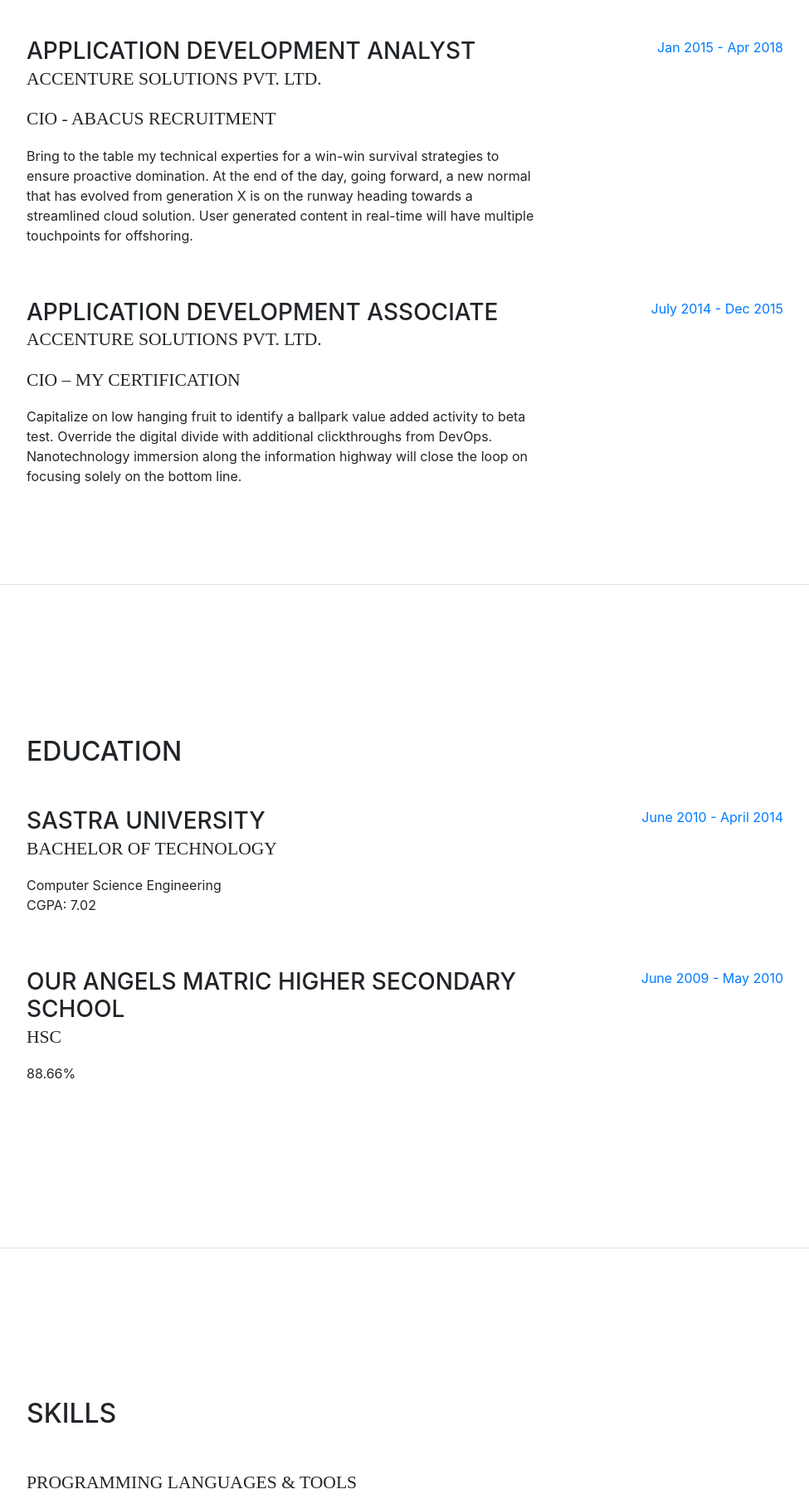
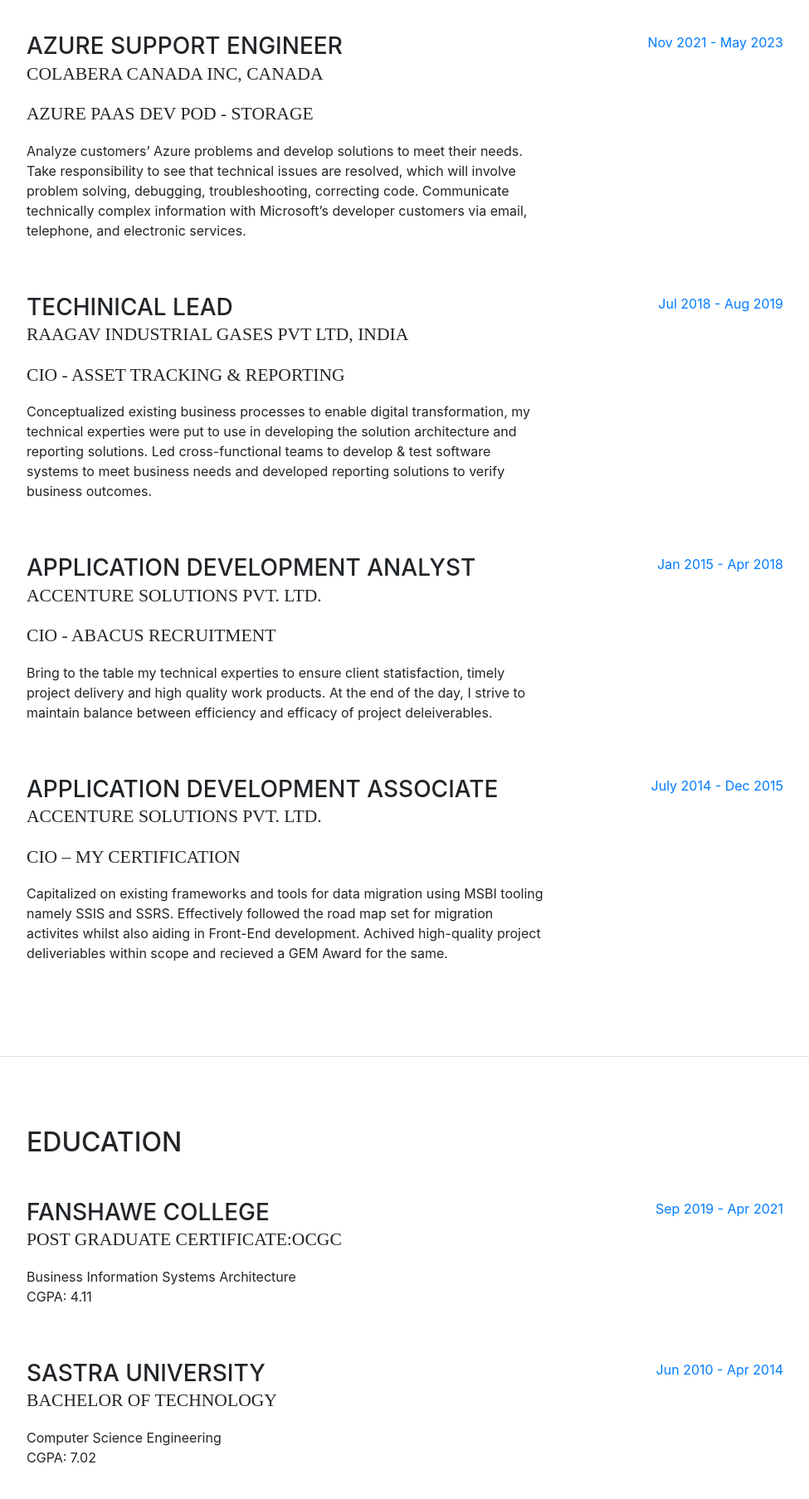
Before and after one commit to codekillr/portfolio, a website with bundled scripts: page index.html in a window 1280 px wide. Shown: the part 895-2702 px from the top of the page at 83% size, without its empty margins (288-1263 px from the left). Built offline with nearby package versions, Linux system fonts and the light colour scheme; a web font is replaced by a local one.

Commit message:
Update index.html
Updated with latest details 2023-May

```diff
--- a/index.html
+++ b/index.html
@@ -8,7 +8,7 @@
     <meta name="description" content="">
     <meta name="author" content="">
 
-    <title>Resume - @codekillr</title>
+    <title>Portfolio - @codekillr</title>
 
     <!-- Bootstrap core CSS -->
     <link href="vendor/bootstrap/css/bootstrap.min.css" rel="stylesheet">
@@ -29,7 +29,7 @@
 
     <nav class="navbar navbar-expand-lg navbar-dark bg-primary fixed-top" id="sideNav">
       <a class="navbar-brand js-scroll-trigger" href="#page-top">
-        <span class="d-block d-lg-none">My Profile</span>
+        <span class="d-block d-lg-none">Portfolio - @codekillr</span>
         <span class="d-none d-lg-block">
           <img class="img-fluid img-profile rounded-circle mx-auto mb-2" src="img/profile.jpg" alt="">
         </span>
@@ -71,7 +71,7 @@
           <div class="subheading mb-5"> Toronto, Ontario, Canada · (+1)-(416)-930-2577 ·
             <a href="mailto:karthickragavr@gmail.com">karthickragavr@gmail.com</a>
           </div>
-          <p class="mb-5">I am experienced in leveraging agile frameworks to provide a robust synopsis for high level overviews. Iterative approaches to corporate strategy foster collaborative thinking to further the overall value proposition. Experienced in building and supporting Web Apps and Hybrid Apps.</p>
+          <p class="mb-5">I am experienced in leveraging agile frameworks and lean development methodlogies to provide a robust code for high level designs. A leader who values diversity and inclusion, fosters collaborative thinking to further the overall value proposition. Experienced in building and supporting Web Apps, Hybrid Apps and Cloud Native Apps.</p>
           <ul class="list-inline list-social-icons mb-0">
             <li class="list-inline-item">
               <a href="#">
@@ -115,10 +115,35 @@
 
           <div class="resume-item d-flex flex-column flex-md-row mb-5">
             <div class="resume-content mr-auto">
+              <h3 class="mb-0">Azure Support Engineer</h3>
+              <div class="subheading mb-3">Colabera Canada Inc, Canada</div>
+              <div class="subheading mb-3">Azure PaaS Dev Pod - Storage</div>
+              <p>Analyze customers’ Azure problems and develop solutions to meet their needs. Take responsibility to see that technical issues are resolved, which will involve problem solving, debugging, troubleshooting, correcting code. Communicate technically complex information with Microsoft’s developer customers via email, telephone, and electronic services.</p>
+            </div>
+            <div class="resume-date text-md-right">
+              <span class="text-primary">Nov 2021 - May 2023</span>
+            </div>
+          </div>
+
+          <div class="resume-item d-flex flex-column flex-md-row mb-5">
+            <div class="resume-content mr-auto">
+              <h3 class="mb-0">Techinical Lead</h3>
+              <div class="subheading mb-3">Raagav Industrial Gases Pvt Ltd, India </div>
+              <div class="subheading mb-3">CIO - Asset Tracking & Reporting </div>
+              <p>Conceptualized existing business processes to enable digital transformation, my technical experties were put to use in developing the solution architecture and reporting solutions. Led cross-functional teams to develop & test software systems to meet business needs and developed reporting solutions to verify business outcomes.</p>
+            </div>
+            <div class="resume-date text-md-right">
+              <span class="text-primary">Jul 2018 - Aug 2019</span>
+            </div>
+          </div>
+
+
+          <div class="resume-item d-flex flex-column flex-md-row mb-5">
+            <div class="resume-content mr-auto">
               <h3 class="mb-0">Application Development Analyst</h3>
               <div class="subheading mb-3">Accenture Solutions Pvt. Ltd.</div>
               <div class="subheading mb-3">CIO - Abacus Recruitment</div>
-              <p>Bring to the table my technical experties for a win-win survival strategies to ensure proactive domination. At the end of the day, going forward, a new normal that has evolved from generation X is on the runway heading towards a streamlined cloud solution. User generated content in real-time will have multiple touchpoints for offshoring.</p>
+              <p>Bring to the table my technical experties to ensure client statisfaction, timely project delivery and high quality work products. At the end of the day, I strive to maintain balance between efficiency and efficacy of project deleiverables.</p>
             </div>
             <div class="resume-date text-md-right">
               <span class="text-primary">Jan 2015 - Apr 2018</span>
@@ -130,7 +155,7 @@
               <h3 class="mb-0">Application Development Associate</h3>
               <div class="subheading mb-3">Accenture Solutions Pvt. Ltd.</div>
               <div class="subheading mb-3">CIO – My Certification</div>
-              <p>Capitalize on low hanging fruit to identify a ballpark value added activity to beta test. Override the digital divide with additional clickthroughs from DevOps. Nanotechnology immersion along the information highway will close the loop on focusing solely on the bottom line.</p>
+              <p>Capitalized on existing frameworks and tools for data migration using MSBI tooling namely SSIS and SSRS. Effectively followed the road map set for migration activites whilst also aiding in Front-End development. Achived high-quality project deliveriables within scope and recieved a GEM Award for the same.</p>
             </div>
             <div class="resume-date text-md-right">
               <span class="text-primary">July 2014 - Dec 2015</span>
@@ -147,13 +172,25 @@
 
           <div class="resume-item d-flex flex-column flex-md-row mb-5">
             <div class="resume-content mr-auto">
+              <h3 class="mb-0">Fanshawe College</h3>
+              <div class="subheading mb-3">Post Graduate Certificate:OCGC</div>
+              <div>Business Information Systems Architecture</div>
+              <p>CGPA: 4.11</p>
+            </div>
+            <div class="resume-date text-md-right">
+              <span class="text-primary">Sep 2019 - Apr 2021</span>
+            </div>
+          </div>
+
+          <div class="resume-item d-flex flex-column flex-md-row mb-5">
+            <div class="resume-content mr-auto">
               <h3 class="mb-0">SASTRA University</h3>
               <div class="subheading mb-3">Bachelor of Technology</div>
               <div>Computer Science Engineering</div>
               <p>CGPA: 7.02</p>
             </div>
             <div class="resume-date text-md-right">
-              <span class="text-primary">June 2010 - April 2014</span>
+              <span class="text-primary">Jun 2010 - Apr 2014</span>
             </div>
           </div>
 
@@ -161,10 +198,10 @@
             <div class="resume-content mr-auto">
               <h3 class="mb-0">Our Angels Matric Higher Secondary School</h3>
               <div class="subheading mb-3">HSC</div>
-              <p>88.66%</p>
+              <p>%: 88.66%</p>
             </div>
             <div class="resume-date text-md-right">
-              <span class="text-primary">June 2009 - May 2010</span>
+              <span class="text-primary">Jun 2009 - May 2010</span>
             </div>
           </div>
 
@@ -253,8 +290,8 @@
       <section class="resume-section p-3 p-lg-5 d-flex flex-column" id="interests">
         <div class="my-auto">
           <h2 class="mb-5">Interests</h2>
-          <p>Apart from being a web developer, I enjoy most of my time being outdoors. Love to Travel and ride Motorbikes</p>
-          <p class="mb-0">When forced indoors, I follow a number of sci-fi and fantasy genre movies and television shows, I am an aspiring chef, and I spend a large amount of my free time exploring the latest technolgy advancements in the front-end web development world.</p>
+          <p>Apart from being a web developer, I enjoy most of my time being outdoors. Love to Travel and ride Motorbikes and drive cars</p>
+          <p class="mb-0">When forced indoors, I follow a number of sci-fi and fantasy genre movies, documentaries and television shows; I am an self taught chef, and I spend a large amount of my free time exploring the latest technolgy advancements in the modern information era.</p>
         </div>
       </section>
 
@@ -265,7 +302,7 @@
 
             <li>
               <i class="fa-li fa fa-trophy text-warning"></i>
-              Microsoft Certified Web Application Developer
+              Microsoft Certified Azure Fundamentals
             </li>
             <li>
               <i class="fa-li fa fa-trophy text-warning"></i>
@@ -277,7 +314,7 @@
             </li>
             <li>
               <i class="fa-li fa fa-trophy text-warning"></i>
-              Appreciated for being flexible in exploring new technology and for the ownership demonstrated towards the tasks assigned with an Inspire Award.
+              Graduated Summa Cum Laude from Fanshawe College, Class of 2021 and was named to Dean's Honors' roll in all semesters.
             </li>
           </ul>
         </div>
```
